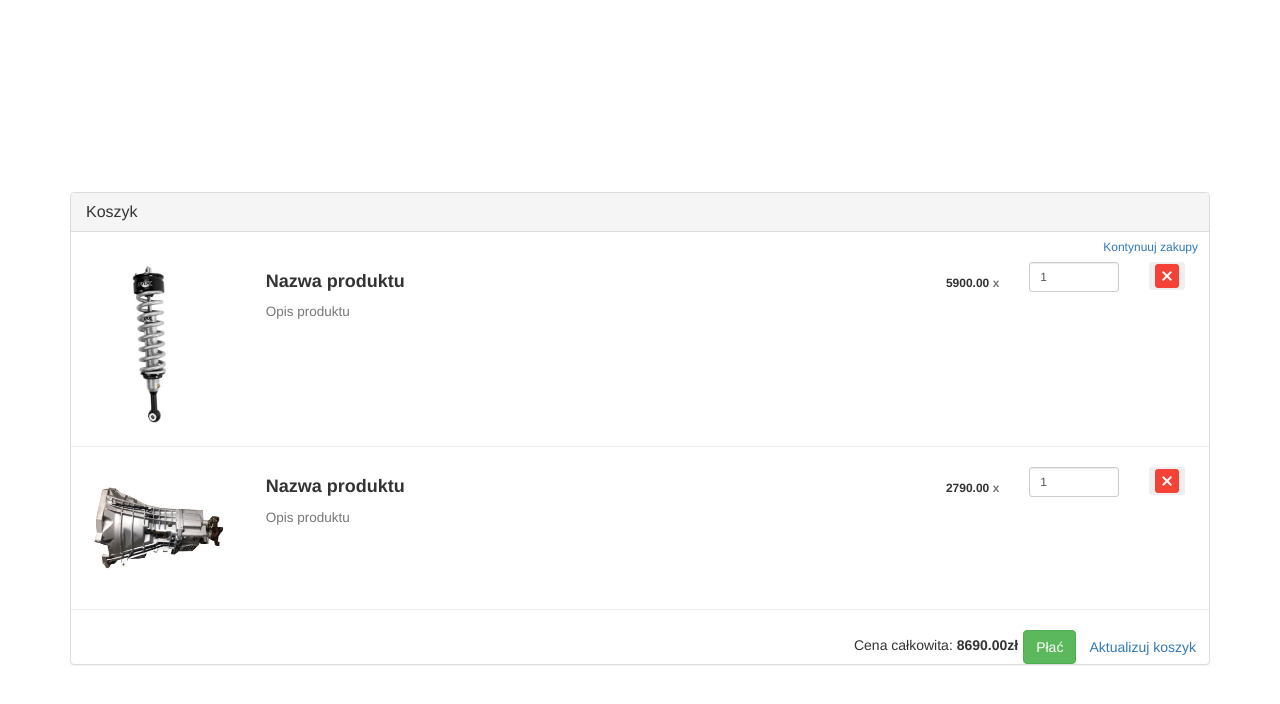
After one commit to korczoczek/strona_z_cz-ciami, a PHP site: page /koszyk.php in a window 1280 px wide. The commit adds this page. Shown: the top 704 px of the page. Run offline with PHP 8.4, Linux system fonts and the light colour scheme; a stand-in replaces the project's code that opens the database connection; some libraries are stand-ins or nearby versions.

Commit message:
dodany panel logowania, rejestracji, koszyk

```diff
--- /dev/null
+++ b/css/style1.css
@@ -0,0 +1,3 @@
+body{
+	margin-top:20px;
+	}
--- /dev/null
+++ b/koszyk.php
@@ -0,0 +1,95 @@
+<!DOCTYPE html>
+<html lang="pl">
+<head>
+<meta charset="utf-8">
+<title>Koszyk</title>
+<link href="//netdna.bootstrapcdn.com/bootstrap/3.0.0/css/bootstrap.min.css" rel="stylesheet" id="bootstrap-css">
+<script src="https://maxcdn.bootstrapcdn.com/bootstrap/3.4.1/js/bootstrap.min.js"></script>
+<style>
+body{
+	margin-top:15%;
+}
+.usun{
+	background-color:white;
+}
+</style>
+</head>
+<body>
+<div class="container">
+    <div class="card">
+            <div class="card-header bg-dark text-light">
+
+				<div class="panel panel-default">
+                <div class="panel-heading">
+			    	<h3 class="panel-title">Koszyk</h3>
+			 	</div>
+
+                <a href="{{route("product.home")}}" class="btn btn-outline-info btn-sm pull-right">Kontynuuj zakupy</a>
+                <div class="clearfix"></div>
+            <fieldset>
+            <div class="card-body">
+
+                <div class="row">
+                    <div class="col-xs-2 col-md-2">
+                        <img class="img-responsive" src="photos/amortyzator-tyl-prawy.jpg" alt="prewiew">
+                    </div>
+                    <div class="col-xs-4 col-md-6">
+                        <h4 class="nazwa-produktu"><strong>Nazwa produktu</strong></h4><h4><small>Opis produktu</small></h4>
+                    </div>
+                    <div class="col-xs-6 col-md-4 row">
+                        <div class="col-xs-6 col-md-6 text-right" style="padding-top: 5px">
+                            <h6><strong>5900.00 <span class="text-muted">x</span></strong></h6>
+                        </div>
+                        <div class="col-xs-4 col-md-4">
+                            <input type="text" class="form-control input-sm" value="1">
+                        </div>
+                        <div class="col-xs-2 col-md-2">
+                            <button type="button" class="btn btn-outline-danger btn-xs">
+                              <img class="usun" src="photos/usuwanie.png">
+                            </button>
+                        </div>
+                    </div>
+                </div>
+                <hr>
+                <div class="row">
+                    <div class="col-xs-2 col-md-2">
+                        <img class="img-responsive" src="photos/skrzynia-biegow.jpg" alt="preview">
+                    </div>
+                    <div class="col-xs-4 col-md-6">
+                        <h4 class="nazwa-produktu"><strong>Nazwa produktu</strong></h4><h4><small>Opis produktu</small></h4>
+                    </div>
+                    <div class="col-xs-6 col-md-4 row">
+                        <div class="col-xs-6 col-md-6 text-right" style="padding-top: 5px">
+                            <h6><strong>2790.00 <span class="text-muted">x</span></strong></h6>
+                        </div>
+                        <div class="col-xs-4 col-md-4">
+                            <input type="text" class="form-control input-sm" value="1">
+                        </div>
+                        <div class="col-xs-2 col-md-2">
+                            <button type="button" class="btn btn-outline-danger btn-xs">
+                                <img class="usun" src="photos/usuwanie.png">
+                            </button>
+                        </div>
+                    </div>
+                </div>
+
+                <hr>
+                <div class="pull-right">
+                    <a href="{{route("product.home")}}" class="btn btn-outline-secondary pull-right">Aktualizuj koszyk</a>
+                </div>
+
+            <div class="card-footer">
+                <a href="{{route("product.home")}}" class="btn btn-success pull-right">Płać</a>
+                <div class="pull-right" style="margin: 5px">
+                    Cena całkowita: <b>8690.00zł</b>
+					</fieldset>
+                </div>
+
+				</div>
+
+            </div>
+
+        </div>
+</div>
+
+</html>
```
Also changed, not shown: logowanie.php (added, +44 -0 lines), rejestracja.php (added, +63 -0 lines), css/style.css (line endings or trailing spaces), photos/amortyzator-tyl-prawy.jpg (added), photos/skrzynia-biegow.jpg (added), photos/usuwanie.png (added).
